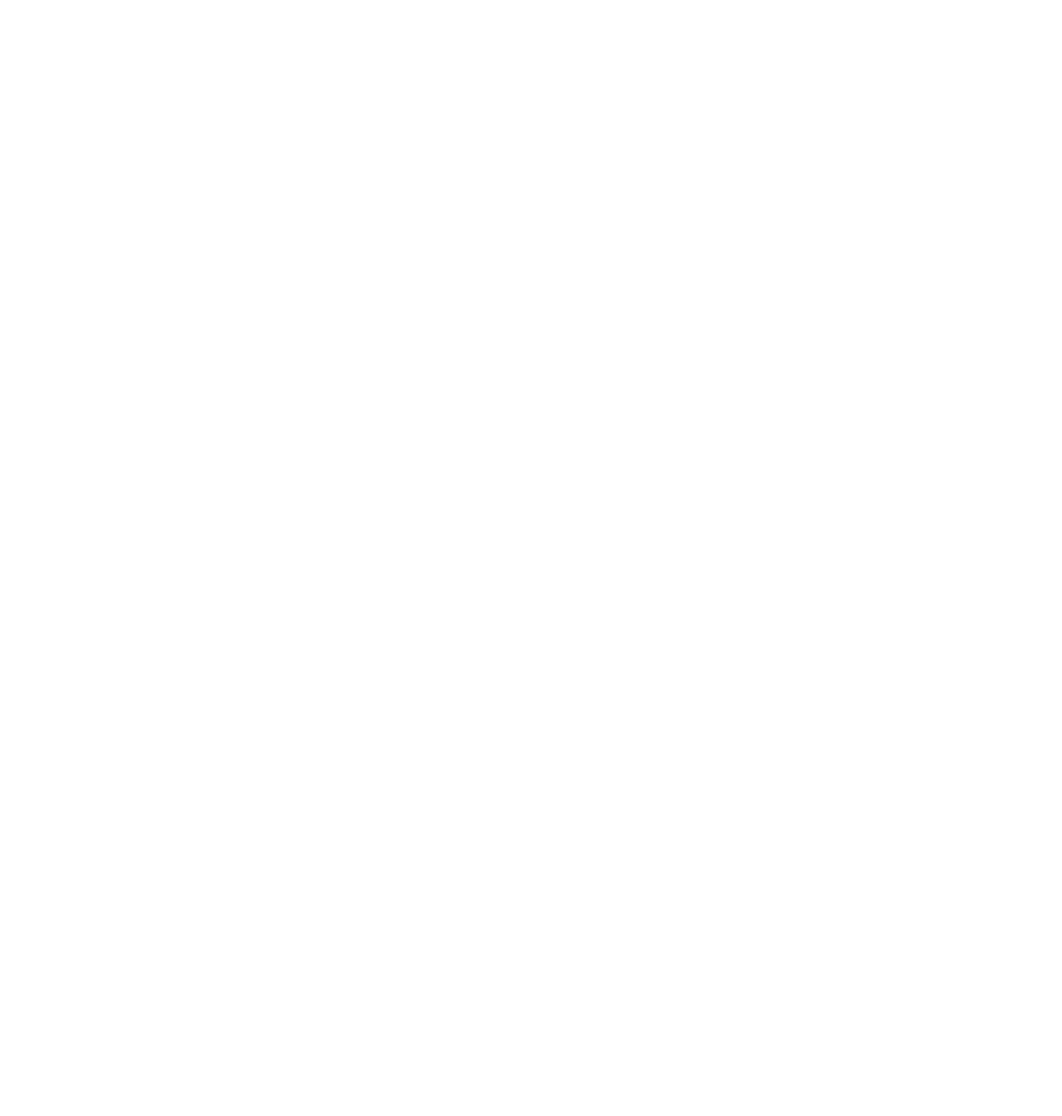
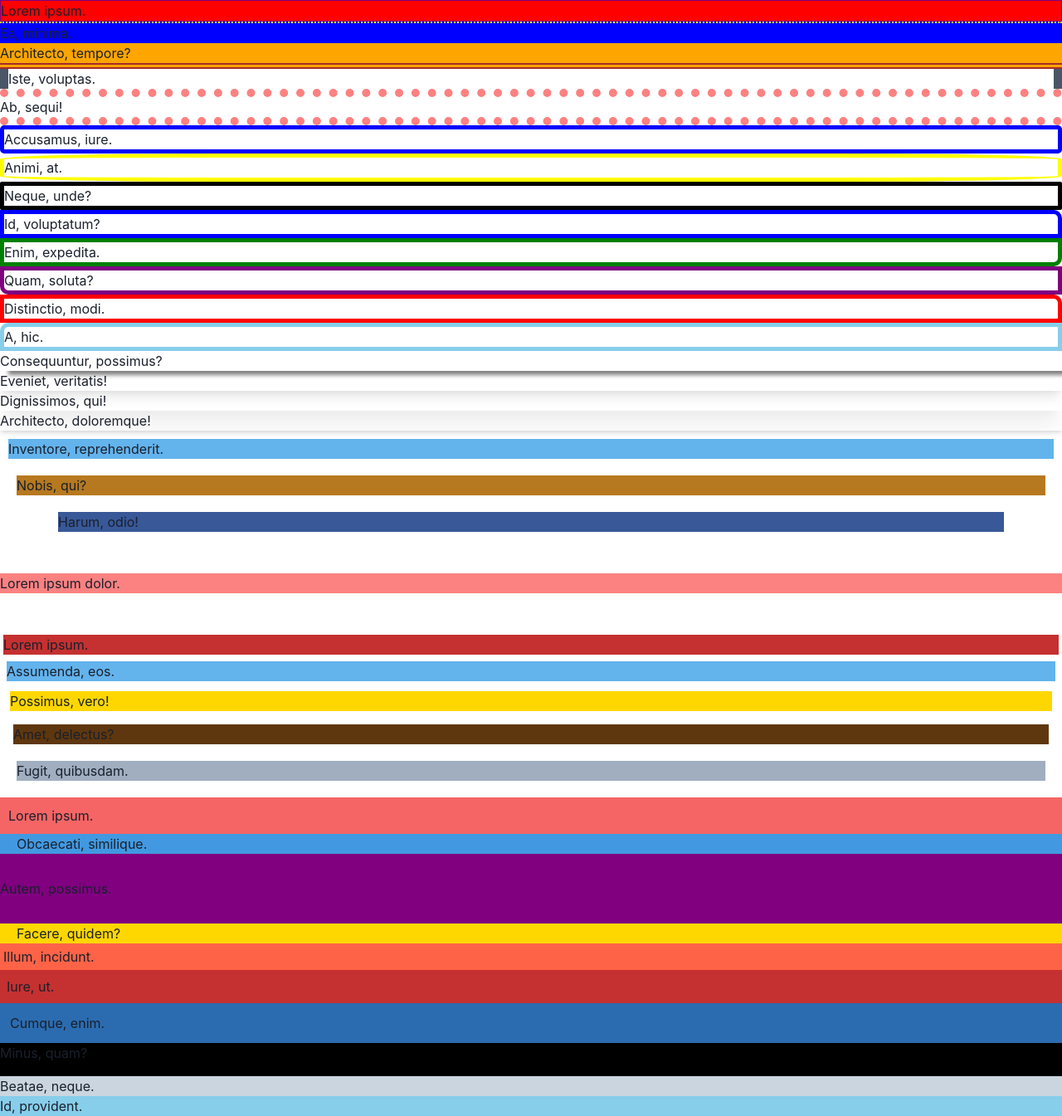
Before and after one commit to soowan95/react20231031, a React (Create React App) app: page / in a window 1280 px wide. Shown: the whole page at 83% size. Before the commit the page ends 800 px from the top, so only its background shows below. Built offline with nearby package versions, Linux system fonts and the light colour scheme.

Commit message:
learn chakra ui Box

```diff
--- a/src/App.js
+++ b/src/App.js
@@ -1,5 +1,108 @@
+import { Box } from "@chakra-ui/react";
+
 function App() {
-  return <></>;
+  return (
+    <>
+      <Box bg="red" border="1px solid purple">
+        Lorem ipsum.
+      </Box>
+      <Box bg="blue" borderTop="2px dotted yellow">
+        Ea, minima.
+      </Box>
+      <Box bg="orange" borderBottom="7px double brown">
+        Architecto, tempore?
+      </Box>
+      <Box borderX="10px solid" borderColor="gray.600">
+        Iste, voluptas.
+      </Box>
+      <Box borderY="10px dotted" borderColor="red.300">
+        Ab, sequi!
+      </Box>
+      <Box border="5px solid blue" borderRadius="5px">
+        Accusamus, iure.
+      </Box>
+      <Box border="5px solid yellow" borderRadius="20%">
+        Animi, at.
+      </Box>
+      <Box border="5px solid black" borderRadius="2">
+        Neque, unde?
+      </Box>
+      <Box border="5px solid blue" borderTopRightRadius="10">
+        Id, voluptatum?
+      </Box>
+      <Box border="5px solid green" borderBottomRightRadius="10">
+        Enim, expedita.
+      </Box>
+      <Box border="5px solid purple" borderBottomLeftRadius="10">
+        Quam, soluta?
+      </Box>
+      <Box border="5px solid red" borderTopRightRadius="10">
+        Distinctio, modi.
+      </Box>
+      <Box border="5px solid skyblue" borderTopLeftRadius="10">
+        A, hic.
+      </Box>
+      <Box shadow="10px 5px 5px gray">Consequuntur, possimus?</Box>
+      <Box shadow="lg">Eveniet, veritatis!</Box>
+      <Box shadow="xl">Dignissimos, qui!</Box>
+      <Box shadow="md">Architecto, doloremque!</Box>
+      <Box bg="blue.300" m="10px">
+        Inventore, reprehenderit.
+      </Box>
+      <Box bg="yellow.600" m="20px">
+        Nobis, qui?
+      </Box>
+      <Box bg="facebook.500" mx="70px">
+        Harum, odio!
+      </Box>
+      <Box bg="red.300" my="50px">
+        Lorem ipsum dolor.
+      </Box>
+      <Box bg="red.600" m="1">
+        Lorem ipsum.
+      </Box>
+      <Box bg="blue.300" m="2">
+        Assumenda, eos.
+      </Box>
+      <Box bg="gold" m="3">
+        Possimus, vero!
+      </Box>
+      <Box bg="yellow.900" m="4">
+        Amet, delectus?
+      </Box>
+      <Box bg="gray.400" m="5">
+        Fugit, quibusdam.
+      </Box>
+      <Box bg="red.400" p="10px">
+        Lorem ipsum.
+      </Box>
+      <Box bg="blue.400" px="20px">
+        Obcaecati, similique.
+      </Box>
+      <Box bg="purple" py="30px">
+        Autem, possimus.
+      </Box>
+      <Box bg="gold" pl="20px">
+        Facere, quidem?
+      </Box>
+      <Box bg="tomato" p="1">
+        Illum, incidunt.
+      </Box>
+      <Box bg="red.600" p="2">
+        Iure, ut.
+      </Box>
+      <Box bg="blue.600" p="3">
+        Cumque, enim.
+      </Box>
+      <Box bg="black" pb="4">
+        Minus, quam?
+      </Box>
+      <Box bg="gray.300" pr="5">
+        Beatae, neque.
+      </Box>
+      <Box bg="skyblue">Id, provident.</Box>
+    </>
+  );
 }
 
 export default App;
```
